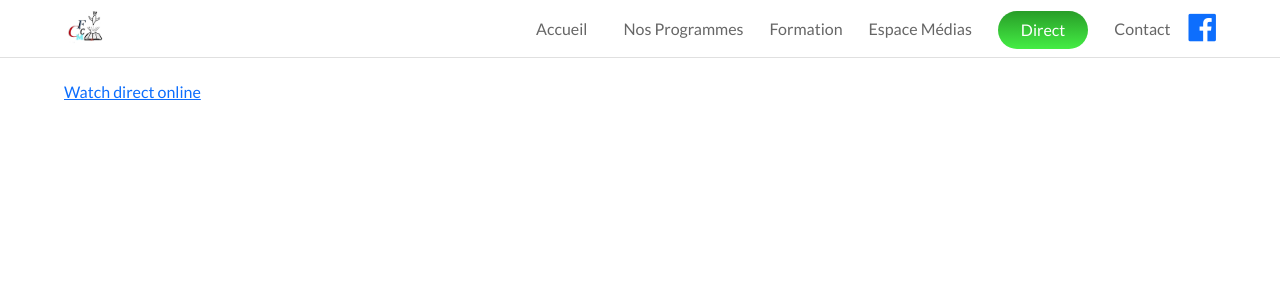
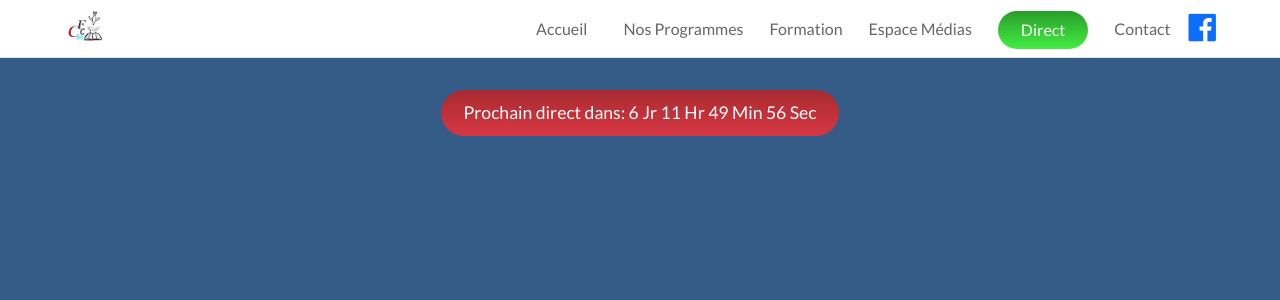
Before and after one commit to Olivier-Kango/cfcm, a React (Create React App) app: page /direct in a window 1280 px wide. Shown: the top 300 px of the page. Built offline with nearby package versions, Linux system fonts and the light colour scheme; a web font is replaced by a local one.

Commit message:
Add direct page

```diff
--- a/package.json
+++ b/package.json
@@ -7,6 +7,9 @@
     "@testing-library/react": "^13.4.0",
     "@testing-library/user-event": "^13.5.0",
     "bootstrap": "^5.2.2",
+    "moment": "^2.29.4",
+    "moment-timezone": "^0.5.41",
+    "prop-types": "^15.8.1",
     "react": "^18.2.0",
     "react-dom": "^18.2.0",
     "react-icons": "^4.7.1",
--- a/src/components/Direct.js
+++ b/src/components/Direct.js
@@ -1,12 +1,77 @@
-import React from 'react';
+import React, { useState, useEffect } from 'react';
 import '../styling/Direct.scss';
 
-const Direct = () => (
+const Direct = () => {
+  const [showLink, setShowLink] = useState(false);
+  const [countdown, setCountdown] = useState({
+    days: 0, hours: 0, minutes: 0, seconds: 0,
+  });
+
+  useEffect(() => {
+    const getNextSundayAt9AM = (date) => {
+      const dayOfWeek = date.getDay();
+      const daysUpSunday = dayOfWeek === 0 ? 7 : 7 - dayOfWeek;
+      const nextSun = new Date(date.getFullYear(), date.getMonth(), date.getDate() + daysUpSunday);
+      nextSun.setHours(9, 0, 0, 0);
+      return nextSun;
+    };
+
+    const intervalId = setInterval(() => {
+      const now = new Date();
+      const countdownDate = getNextSundayAt9AM(now);
+      const timeRemaining = countdownDate - now;
+
+      if (timeRemaining < 0) {
+        clearInterval(intervalId);
+        setCountdown({
+          days: 0, hours: 0, minutes: 0, seconds: 0,
+        });
+        setShowLink(true);
+        setTimeout(() => setShowLink(false), 3 * 60 * 60 * 1000); // hide the link after 3 hours
+      } else {
+        const days = Math.floor(timeRemaining / (1000 * 60 * 60 * 24));
+        const hours = Math.floor((timeRemaining % (1000 * 60 * 60 * 24)) / (1000 * 60 * 60));
+        const minutes = Math.floor((timeRemaining % (1000 * 60 * 60)) / (1000 * 60));
+        const seconds = Math.floor((timeRemaining % (1000 * 60)) / 1000);
+        setCountdown({
+          days, hours, minutes, seconds,
+        });
+        setShowLink(false);
+      }
+    }, 1000);
+
+    return () => clearInterval(intervalId);
+  }, []);
+
+  return (
     <div className="direct">
+      {showLink ? (
         <a href="https://www.youtube.com/@eglisecfcm-ci5kn/streams" target="_blank" rel="noopener noreferrer">
           Watch direct online
         </a>
+      ) : (
+        <p className="direct-counter">
+          Prochain direct dans:
+          {' '}
+          {countdown.days}
+          {' '}
+          Jr
+          {' '}
+          {countdown.hours}
+          {' '}
+          Hr
+          {' '}
+          {countdown.minutes}
+          {' '}
+          Min
+          {' '}
+          {countdown.seconds}
+          {' '}
+          Sec
+        </p>
+      )}
     </div>
   );
+};
 
 export default Direct;
--- a/src/components/Navbar.js
+++ b/src/components/Navbar.js
@@ -64,7 +64,7 @@ const Navbar = () => {
             </li>
             <li className="nav-item">
               <Link to="/direct" className="nav-link active">
-                <span data-bs-toggle="collapse" data-bs-target=".navbar-collapse.show" className={(pathname === '/direct') ? 'directLink' : 'direct'}>Direct</span>
+                <span data-bs-toggle="collapse" data-bs-target=".navbar-collapse.show" className={(pathname === '/direct') ? 'directLink' : 'direct-button'}>Direct</span>
               </Link>
             </li>
             <li className="nav-item">
--- a/src/styling/Direct.scss
+++ b/src/styling/Direct.scss
@@ -1,3 +1,30 @@
 .direct {
   padding: 5rem 5%;
+  text-align: center;
+  background: #345c86;
+  min-height: 100vh;
+
+  .direct-counter {
+    font-size: 1.1rem;
+    text-align: center;
+    border-radius: 100%;
+    padding: 10px 23px;
+    background: #a82a31;
+    background-image: linear-gradient(to top, #d83843, #a82a31);
+    margin-top: 3px;
+    width: fit-content;
+    display: block;
+    margin: 10px auto;
+    margin-bottom: 30px;
+    color: #fff;
+    border-width: 0;
+    border-style: solid;
+    border-color: #fff;
+    -webkit-transition: all 0.2s;
+    -webkit-border-radius: 25px;
+  }
+
+  a {
+    color: white;
+  }
 }
--- a/src/styling/Navbar.scss
+++ b/src/styling/Navbar.scss
@@ -17,7 +17,7 @@ $main-color: #0072bc;
         color: black;
       }
 
-      .nav-item span.direct {
+      .nav-item span.direct-button {
         background: #a82a31;
         background-image: linear-gradient(to top, #d83843, #a82a31);
         margin-top: 3px;
@@ -51,7 +51,7 @@ $main-color: #0072bc;
         -webkit-border-radius: 25px;
       }
 
-      .nav-item span.direct:hover {
+      .nav-item span.direct-button:hover {
         background-image: linear-gradient(to bottom, #d83843, #a82a31);
         color: #fff;
       }
```
Also changed, not shown: public/manifest.json, 1 other file (tests, documents, lock files or other folders). Lines whose indentation alone changed are shown as unchanged.
